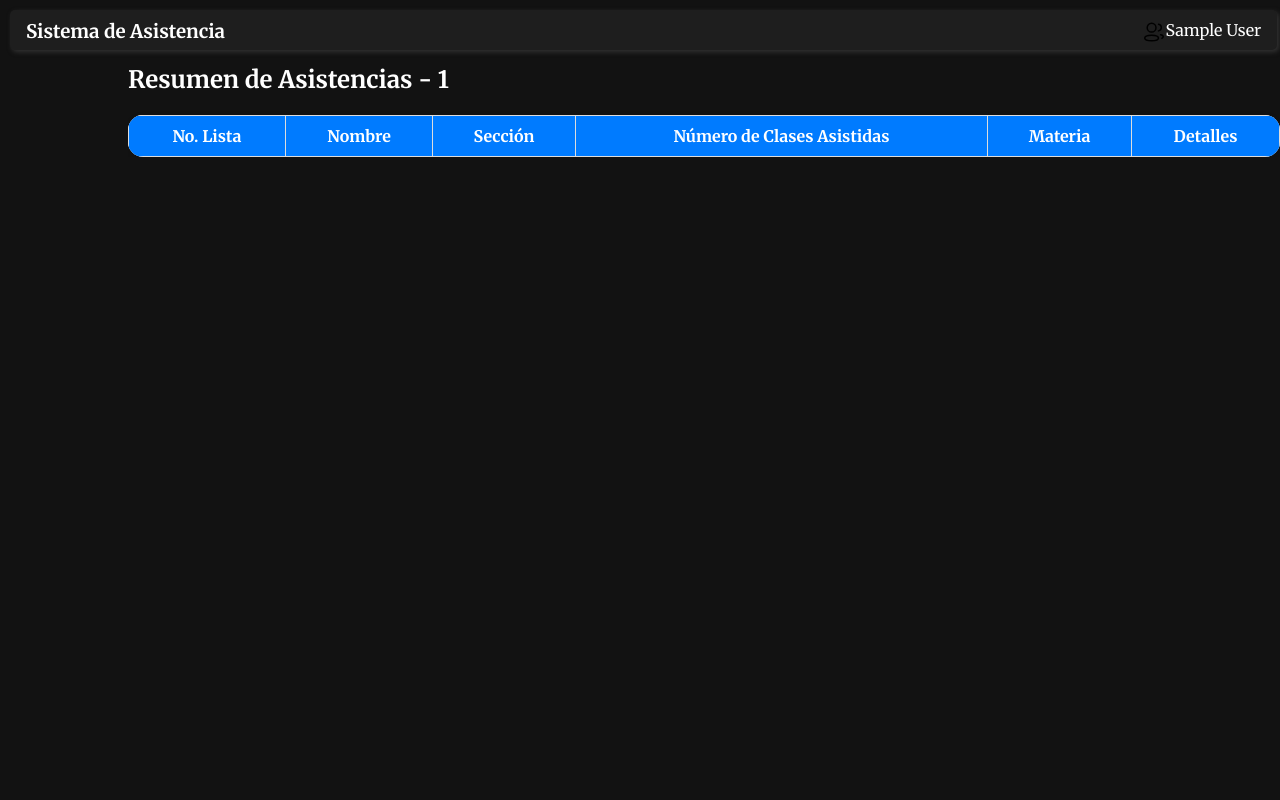
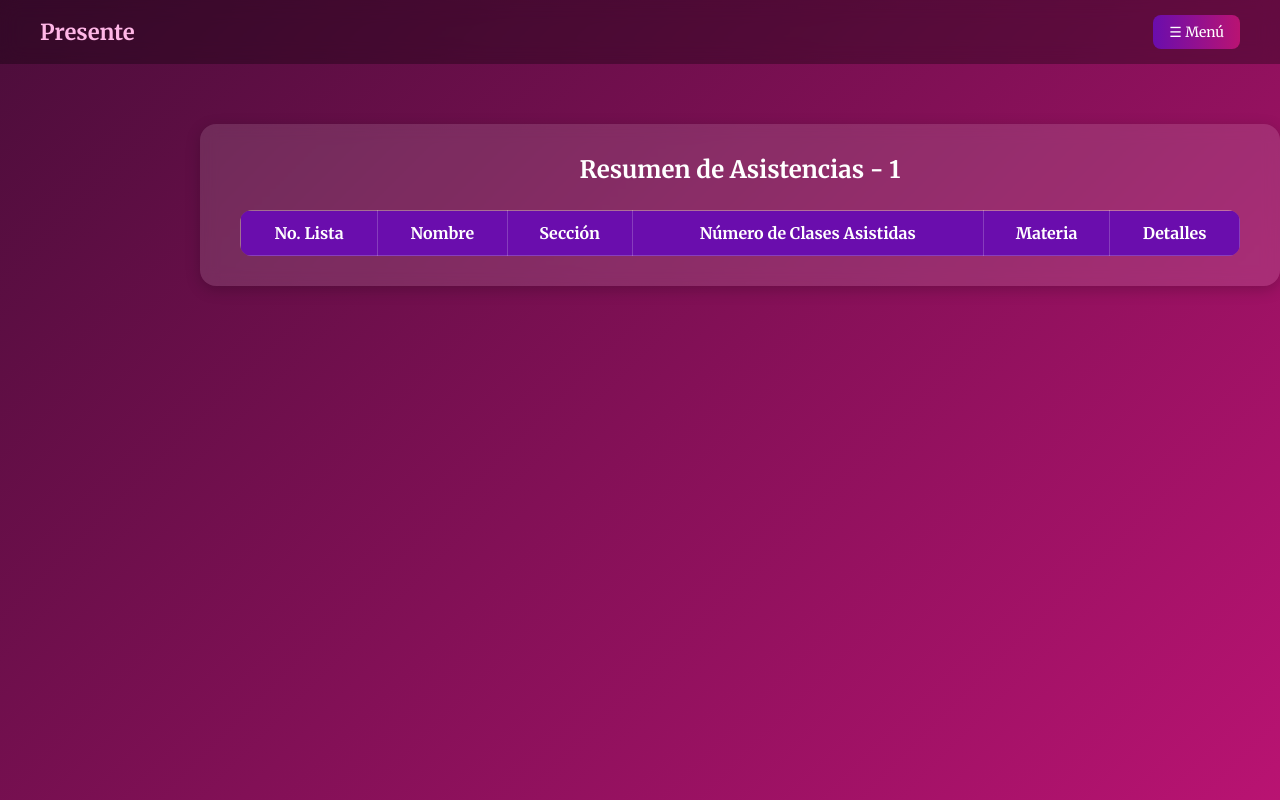
Before and after one commit to HIJN-bot/asistencia, a PHP site: page /teacher/show_attendance.php in a window 1280 px wide. Run offline with PHP 8.4, Linux system fonts and the light colour scheme; the visitor is signed in with stand-in values (Sample User, id 1); data that the repository does not hold is empty; some web fonts are replaced.

Commit message:
Enhance show attendance page design
Updated the attendance display page with improved styling and layout.

```diff
--- a/QR-Code-Based-Attendance-System/QR-ATS-main/teacher/show_attendance.php
+++ b/QR-Code-Based-Attendance-System/QR-ATS-main/teacher/show_attendance.php
@@ -32,49 +32,132 @@ $result = mysqli_query($con, $query);
   <title>Asistencias - <?php echo $_SESSION['subject']; ?></title>
   <link rel="stylesheet" href="../css/style.css" />
   <style>
+    body {
+      font-family: 'Poppins', sans-serif;
+      background: linear-gradient(135deg, #4b0d3a, #b91372);
+      color: #fff;
+      margin: 0;
+      padding: 0;
+      min-height: 100vh;
+    }
+
+    header {
+      background-color: rgba(0, 0, 0, 0.3);
+      display: flex;
+      align-items: center;
+      justify-content: space-between;
+      padding: 15px 40px;
+      backdrop-filter: blur(10px);
+    }
+
+    header h1 {
+      color: #ffb6e6;
+      font-weight: 600;
+      font-size: 22px;
+      margin: 0;
+    }
+
+    .container {
+      background-color: rgba(255, 255, 255, 0.12);
+      border-radius: 16px;
+      backdrop-filter: blur(8px);
+      box-shadow: 0 4px 15px rgba(0, 0, 0, 0.2);
+      width: 90%;
+      max-width: 1000px;
+      margin: 60px auto;
+      padding: 30px 40px;
+      text-align: center;
+    }
+
     table {
       width: 100%;
       border-collapse: collapse;
-      margin-top: 20px;
-      background: #fff;
-      box-shadow: 0 2px 6px rgba(0,0,0,0.1);
+      margin-top: 25px;
+      background: rgba(255, 255, 255, 0.15);
+      color: #fff;
+      border-radius: 12px;
+      overflow: hidden;
     }
 
     th, td {
-      border: 1px solid #ddd;
-      padding: 10px;
+      border: 1px solid rgba(255, 255, 255, 0.2);
+      padding: 12px;
       text-align: center;
     }
 
     th {
-      background: #007bff;
-      color: white;
+      background: #6a0dad;
+      color: #fff;
     }
 
     tr:nth-child(even) {
-      background: #f9f9f9;
+      background: rgba(255, 255, 255, 0.08);
     }
 
     a {
       text-decoration: none;
-      color: #007bff;
-      font-weight: bold;
+      color: #ffb6e6;
+      font-weight: 600;
     }
+
     a:hover {
+      color: #ffffff;
       text-decoration: underline;
+    }
+
+    #box {
+      position: absolute;
+      top: 70px;
+      right: 40px;
+      overflow: hidden;
+      height: 0;
+      transition: height 0.3s ease;
+      background-color: rgba(0, 0, 0, 0.4);
+      border-radius: 8px;
+      backdrop-filter: blur(10px);
+      padding: 0 10px;
+    }
+
+    #box a {
+      display: block;
+      padding: 10px;
+      text-align: center;
+      color: #fff;
+    }
+
+    #box a:hover {
+      background-color: rgba(255, 255, 255, 0.15);
+      border-radius: 6px;
+    }
+
+    .menu-btn {
+      background: linear-gradient(90deg, #6a0dad, #b91372);
+      border: none;
+      border-radius: 8px;
+      color: white;
+      padding: 8px 16px;
+      cursor: pointer;
+      font-size: 14px;
+      transition: 0.3s ease;
+    }
+
+    .menu-btn:hover {
+      opacity: 0.9;
+      transform: scale(1.05);
     }
   </style>
 </head>
 
 <body>
-  <?php
-    $title = 'Sistema de Asistencia';
-    $username = $_SESSION['teacher_name'];
-    include "../componets/header.php";
-  ?>
+  <header>
+    <h1>Presente</h1>
+    <div>
+      <button onclick="showBox()" class="menu-btn">☰ Menú</button>
+    </div>
+  </header>
 
   <div id="box">
-    <a href="../logout.php">Cerrar Sesión</a>
+    <a href="../logout.php">Cerrar sesión</a>
   </div>
 
   <div class="container">
@@ -108,7 +191,7 @@ $result = mysqli_query($con, $query);
     function showBox() {
       let box = document.getElementById('box');
       if (show === 0) {
-        box.style.height = "100px";
+        box.style.height = "60px";
         show = 1;
       } else {
         box.style.height = "0px";
```
